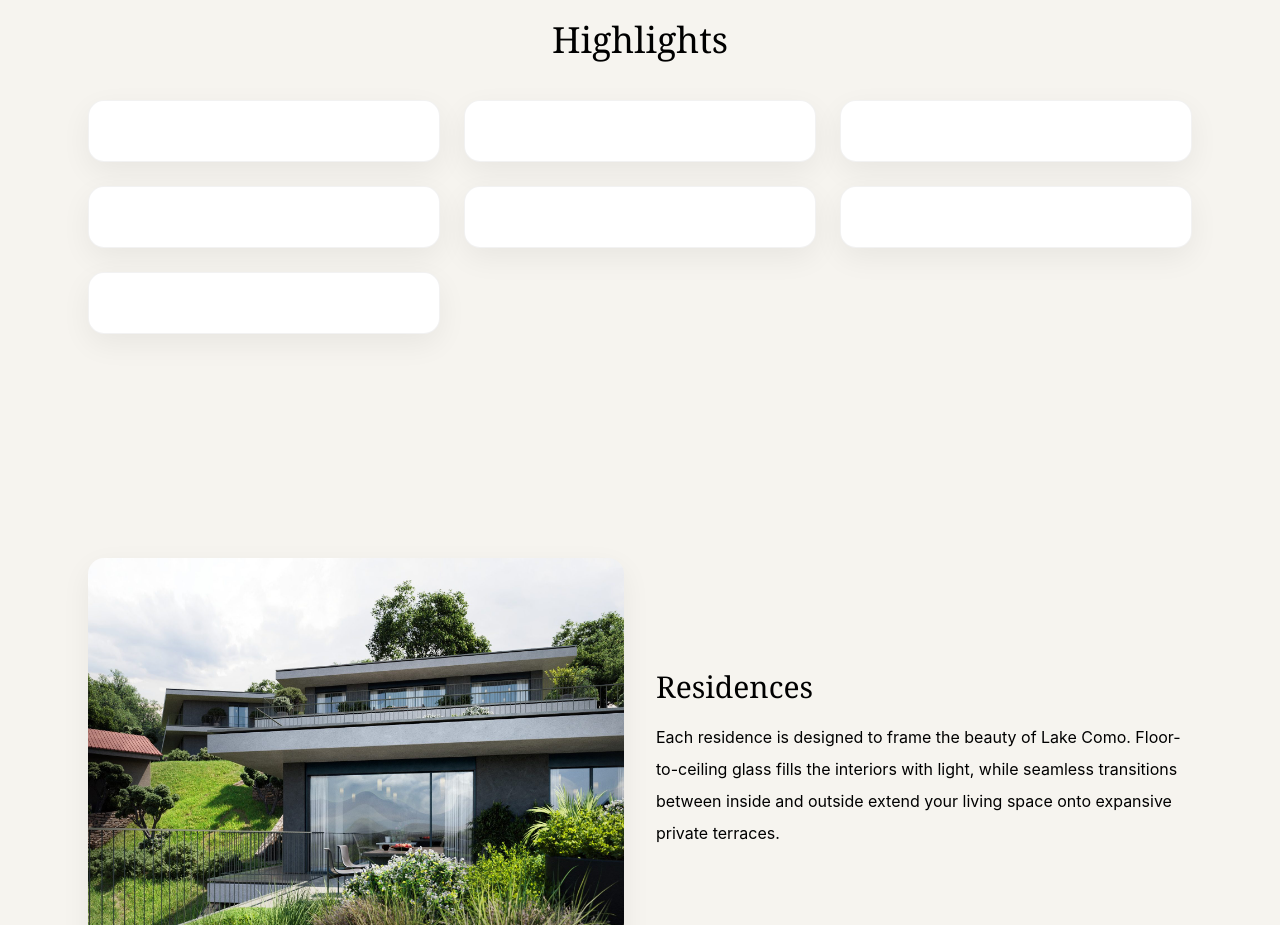
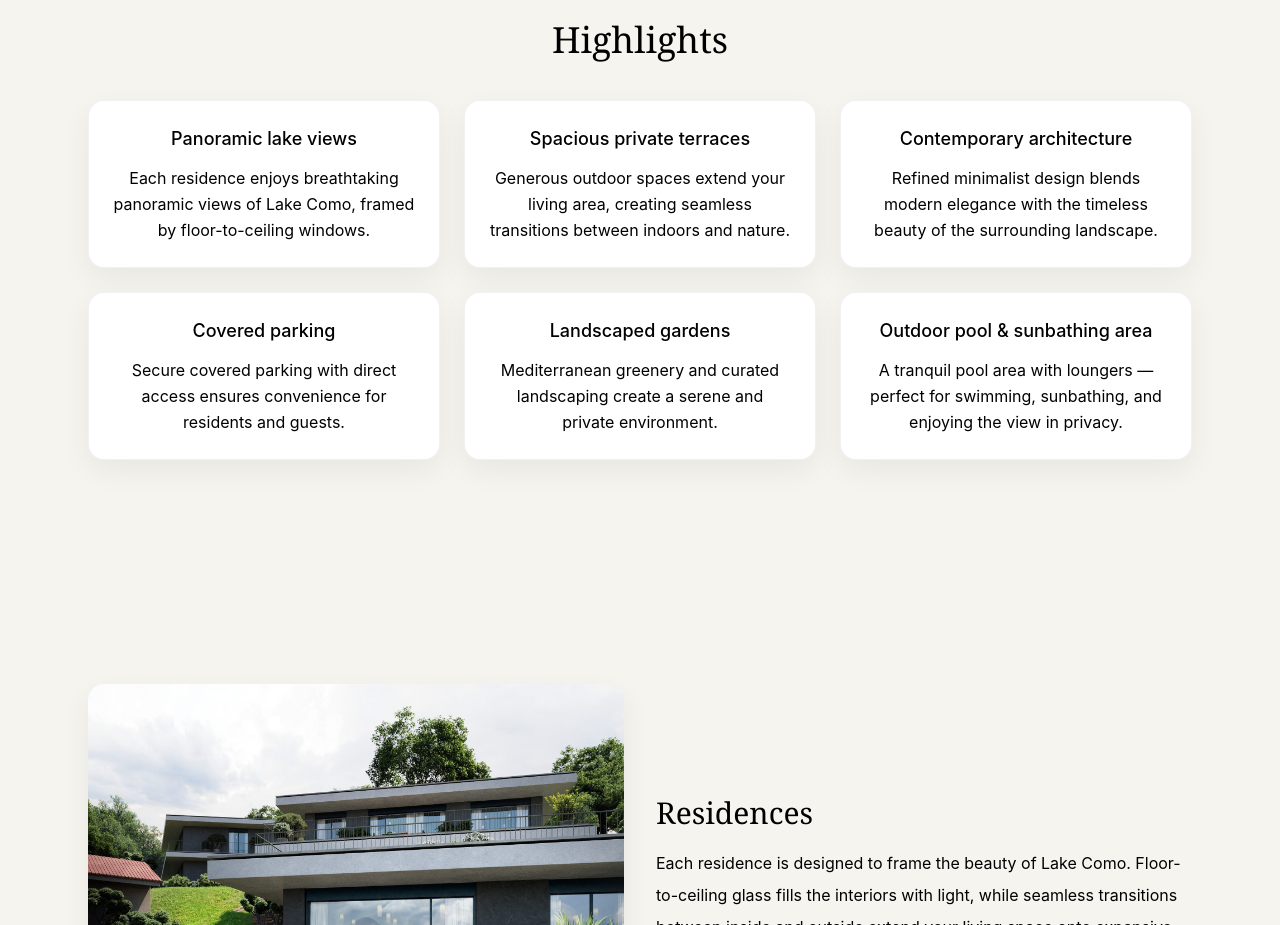
Before and after one commit to 9521287-max/clv-landing, a React (Vite) app: page / in a window 1280 px wide. Shown: the part 980-1905 px from the top of the page. Built offline with nearby package versions, Linux system fonts and the light colour scheme.

Commit message:
Update i18n.js

```diff
--- a/src/i18n.js
+++ b/src/i18n.js
@@ -26,13 +26,30 @@ hero: {
   highlights: {
   title: "Highlights",
   items: [
-      "Panoramic lake views from every residence",
-      "Spacious private terraces",
-      "Contemporary architectural design",
-      "Covered parking with direct access",
-      "Landscaped gardens",
-      "Outdoor pool with sunbathing area and loungers",
-      "Absolute privacy and exclusivity"
+    {
+      title: "Panoramic lake views",
+      text: "Each residence enjoys breathtaking panoramic views of Lake Como, framed by floor-to-ceiling windows."
+    },
+    {
+      title: "Spacious private terraces",
+      text: "Generous outdoor spaces extend your living area, creating seamless transitions between indoors and nature."
+    },
+    {
+      title: "Contemporary architecture",
+      text: "Refined minimalist design blends modern elegance with the timeless beauty of the surrounding landscape."
+    },
+    {
+      title: "Covered parking",
+      text: "Secure covered parking with direct access ensures convenience for residents and guests."
+    },
+    {
+      title: "Landscaped gardens",
+      text: "Mediterranean greenery and curated landscaping create a serene and private environment."
+    },
+    {
+      title: "Outdoor pool & sunbathing area",
+      text: "A tranquil pool area with loungers — perfect for swimming, sunbathing, and enjoying the view in privacy."
+    }
   ]
 },
 
@@ -141,13 +158,30 @@ const it = {
  highlights: {
   title: "Punti di forza",
   items: [
-      "Vista lago panoramica da ogni residenza",
-      "Ampie terrazze private",
-      "Architettura contemporanea",
-      "Parcheggio coperto con accesso diretto",
-      "Giardini paesaggistici",
-      "Piscina all’aperto con area solarium e lettini",
-      "Assoluta privacy ed esclusività"
+    {
+      title: "Vista panoramica sul lago",
+      text: "Ogni residenza gode di viste mozzafiato sul Lago di Como, incorniciate da ampie vetrate a tutta altezza."
+    },
+    {
+      title: "Ampie terrazze private",
+      text: "Spazi esterni generosi ampliano l’area abitativa, creando una perfetta continuità tra interni e natura."
+    },
+    {
+      title: "Architettura contemporanea",
+      text: "Un design minimalista e raffinato fonde l’eleganza moderna con la bellezza senza tempo del paesaggio circostante."
+    },
+    {
+      title: "Parcheggio coperto",
+      text: "Parcheggi coperti e sicuri con accesso diretto garantiscono comodità per residenti e ospiti."
+    },
+    {
+      title: "Giardini paesaggistici",
+      text: "Essenze mediterranee e spazi verdi curati creano un ambiente sereno e riservato."
+    },
+    {
+      title: "Piscina e area prendisole",
+      text: "Un’area piscina tranquilla con lettini — il luogo ideale per nuotare, rilassarsi e godersi la vista nella massima privacy."
+    }
   ]
 },
 
```
Lines whose indentation alone changed are shown as unchanged.
